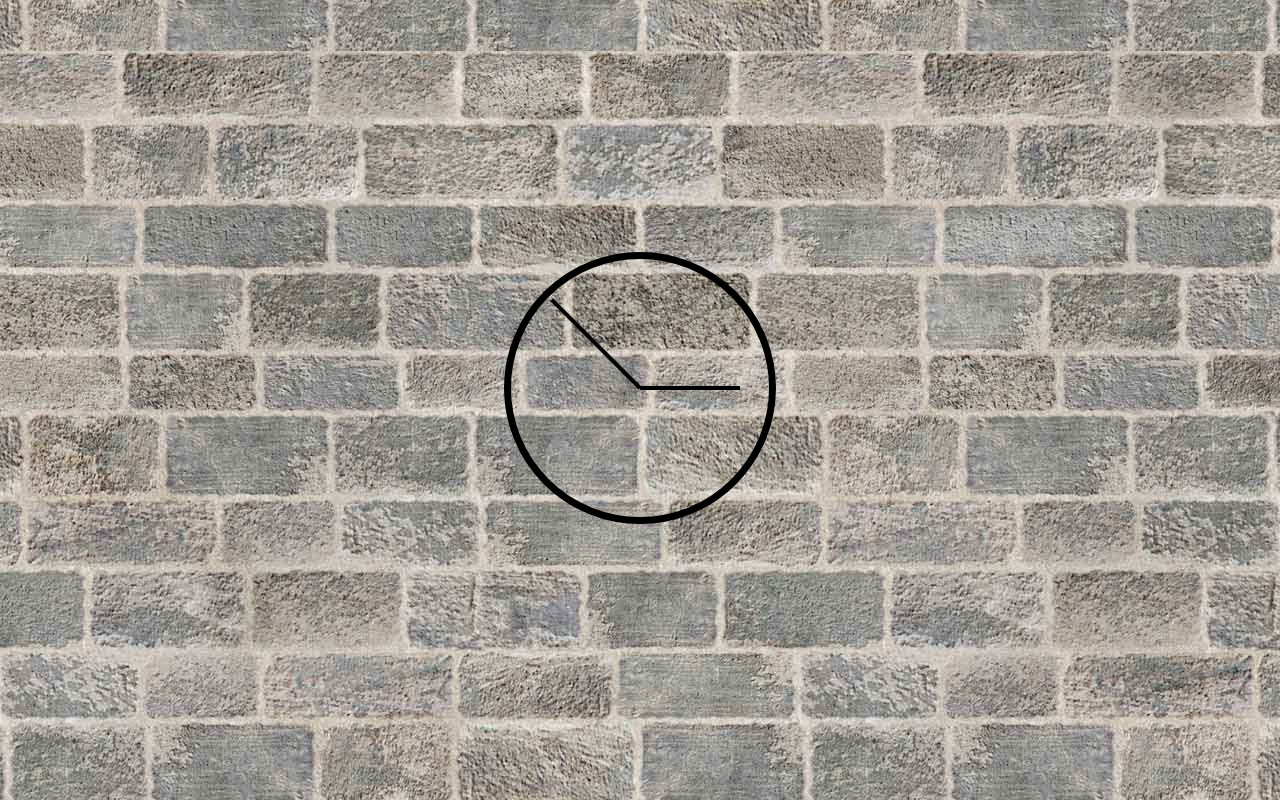
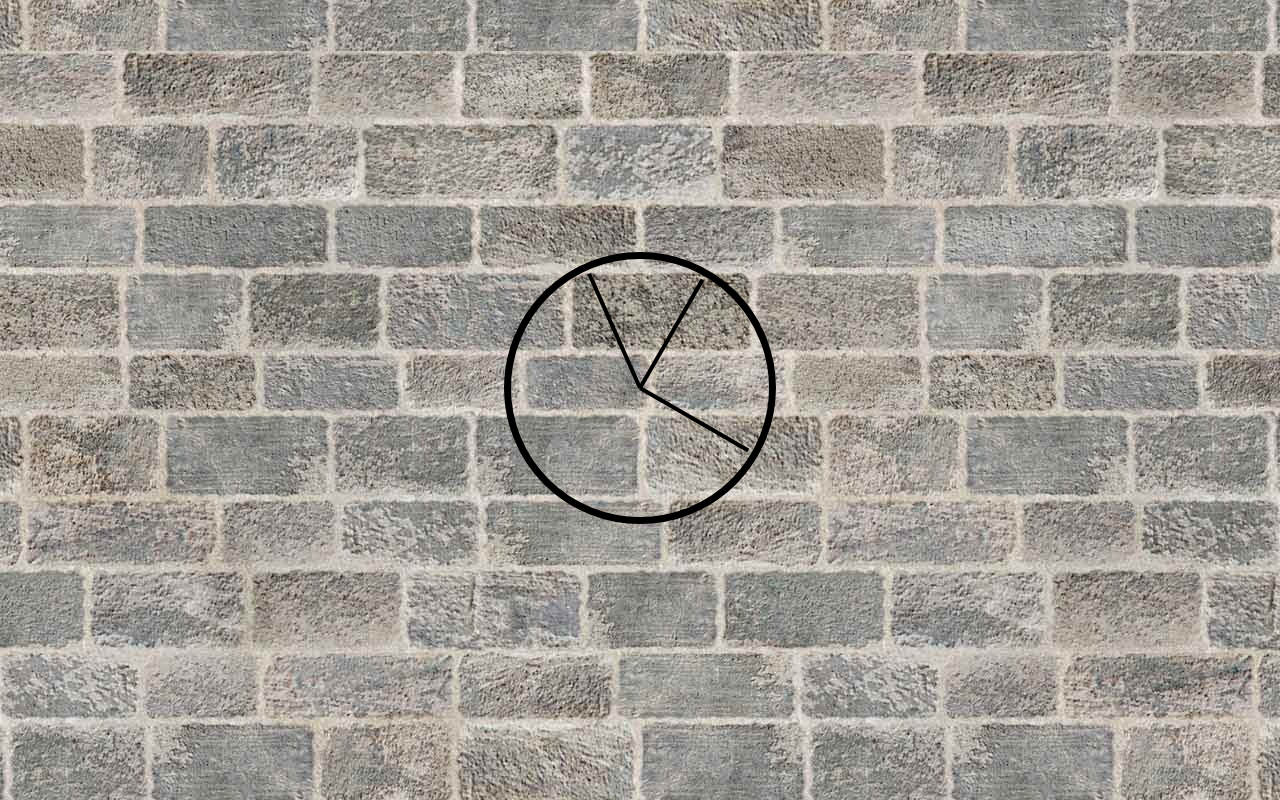
Before and after one commit to genialtechie/css-js-clock, a plain HTML site: page index.html in a window 1280 px wide. Drawn offline with Linux system fonts and the light colour scheme.

Commit message:
finished site

```diff
--- a/assets/app.js
+++ b/assets/app.js
@@ -0,0 +1,20 @@
+const hand = document.querySelectorAll('.hand');
+
+function moveHand(){
+    const time = new Date();
+
+    const secs = time.getSeconds();
+    const secDeg = (secs/60) * 360 + 90;
+    hand[0].style.transform = `rotate(${secDeg}deg)`;
+
+    const mins = time.getMinutes();
+    const minDeg = (mins / 60) * 360 + 90;
+    hand[1].style.transform = `rotate(${minDeg}deg)`;
+
+    const hr = time.getHours();
+    const hrDeg = (hr/12) * 360 + 90;
+    hand[2].style.transform = `rotate(${hrDeg}deg)`;
+
+};
+
+setInterval(moveHand, 1000);
--- a/assets/style.css
+++ b/assets/style.css
@@ -18,14 +18,17 @@ body{
 }
 .hand{
     height: 4px;
+    width: 125px;
     background: black;
+    position: absolute;
     transform-origin: 100%;
 }
 #hr-hand{
-    width: 40%;
-    transform-origin: 0%;
+    z-index: 2;
+}
+#min-hand{
+    z-index: 3;
 }
 #sec-hand{
-    width: 50%;
-    transform: rotate(45deg);
+    z-index: 4;
 }
--- a/index.html
+++ b/index.html
@@ -11,6 +11,7 @@
     <div id="clock">
         <div id="clk-face">
             <div class="hand" id="sec-hand"></div>
+            <div class="hand" id="min-hand"></div>
             <div class="hand" id="hr-hand"></div>
         </div>
     </div>
```
